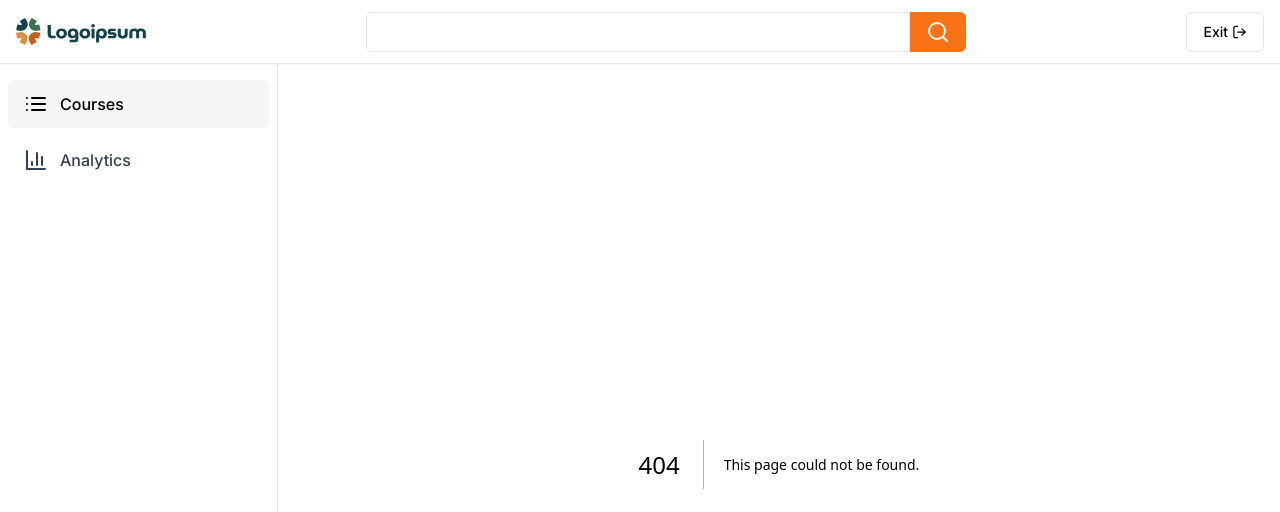
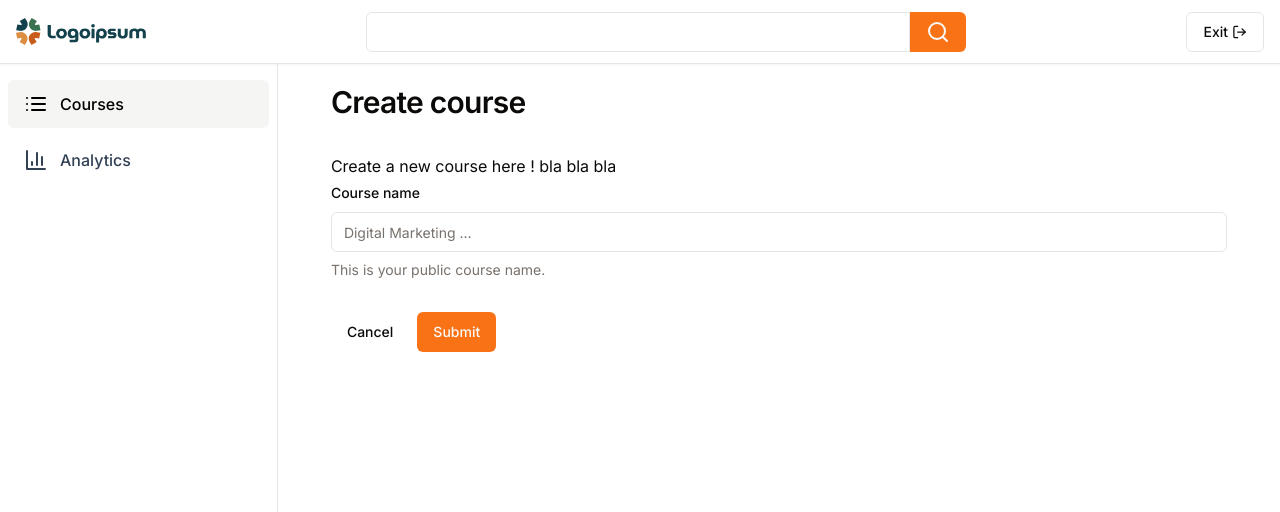
Before and after one commit to HaitarDev/Course-Lms, a Next.js app: page /teacher/courses/create in a window 1280 px wide. Before the commit this address had no page. Shown: the top 512 px of the page. Built offline with nearby package versions, Linux system fonts and the light colour scheme.

Commit message:
connect prizma postgresql

```diff
--- a/package.json
+++ b/package.json
@@ -10,6 +10,7 @@
   },
   "dependencies": {
     "@hookform/resolvers": "^3.3.4",
+    "@prisma/client": "^5.9.1",
     "@radix-ui/react-accordion": "^1.1.2",
     "@radix-ui/react-alert-dialog": "^1.0.5",
     "@radix-ui/react-aspect-ratio": "^1.0.3",
@@ -45,6 +46,7 @@
     "lucide-react": "^0.330.0",
     "next": "14.1.0",
     "next-themes": "^0.2.1",
+    "prisma": "^5.9.1",
     "react": "^18",
     "react-day-picker": "^8.10.0",
     "react-dom": "^18",
--- /dev/null
+++ b/src/app/(dashboard)/(routes)/teacher/courses/create/page.tsx
@@ -0,0 +1,20 @@
+import CreateCourseForm from "@/app/(dashboard)/_components/CreateCourseForm";
+
+function CreatePage() {
+  return (
+    <div className="p-5">
+      <div className=" max-w-4xl mx-auto">
+        <div>
+          <h1 className="scroll-m-20  pb-2 text-3xl font-semibold tracking-tight first:mt-0">
+            Create course
+          </h1>
+          <p className="leading-7 [&:not(:first-child)]:mt-6">
+            Create a new course here ! bla bla bla{" "}
+          </p>
+        </div>
+        <CreateCourseForm />
+      </div>
+    </div>
+  );
+}
+export default CreatePage;
--- /dev/null
+++ b/src/app/(dashboard)/(routes)/teacher/courses/page.tsx
@@ -0,0 +1,13 @@
+import { Button } from "@/components/ui/button";
+import Link from "next/link";
+
+function CoursesPage() {
+  return (
+    <div className="p-5">
+      <Link href={"/teacher/courses/create"}>
+        <Button>Create course</Button>
+      </Link>
+    </div>
+  );
+}
+export default CoursesPage;
--- /dev/null
+++ b/src/app/(dashboard)/_components/CreateCourseForm.tsx
@@ -0,0 +1,62 @@
+"use client";
+import { Button } from "@/components/ui/button";
+import {
+  Form,
+  FormControl,
+  FormDescription,
+  FormField,
+  FormItem,
+  FormLabel,
+  FormMessage,
+} from "@/components/ui/form";
+import { Input } from "@/components/ui/input";
+import { createCourseSchema } from "@/utils/zodSchemas";
+import { zodResolver } from "@hookform/resolvers/zod";
+import { useForm } from "react-hook-form";
+import { z } from "zod";
+
+type FormType = z.infer<typeof createCourseSchema>;
+function CreateCourseForm() {
+  const form = useForm<FormType>({
+    resolver: zodResolver(createCourseSchema),
+    defaultValues: {
+      name: "",
+    },
+  });
+
+  const onSubmit = (values: FormType) => {
+    console.log(values);
+  };
+  return (
+    <Form {...form}>
+      <form
+        onSubmit={form.handleSubmit(onSubmit)}
+        className="space-y-8 w-full md:w-[600px] lg:w-full"
+      >
+        <FormField
+          control={form.control}
+          name="name"
+          render={({ field }) => (
+            <FormItem>
+              <FormLabel>Course name</FormLabel>
+              <FormControl>
+                <Input placeholder="Digital Marketing ..." {...field} />
+              </FormControl>
+              <FormDescription>
+                This is your public course name.
+              </FormDescription>
+              <FormMessage />
+            </FormItem>
+          )}
+        />
+        <div className="flex gap-2">
+          <Button type="button" variant={"ghost"}>
+            Cancel
+          </Button>
+          <Button type="submit">Submit</Button>
+        </div>
+      </form>
+    </Form>
+  );
+}
+export default CreateCourseForm;
--- /dev/null
+++ b/src/utils/zodSchemas.tsx
@@ -0,0 +1,5 @@
+import { z } from "zod";
+
+export const createCourseSchema = z.object({
+  name: z.string().min(1, { message: "Name is required" }),
+});
```
Also changed, not shown: prisma/prismaClient.ts (added, +11 -0 lines), src/components/ui/form.tsx (+47 -46 lines), 2 other files (tests, documents, lock files or other folders).
